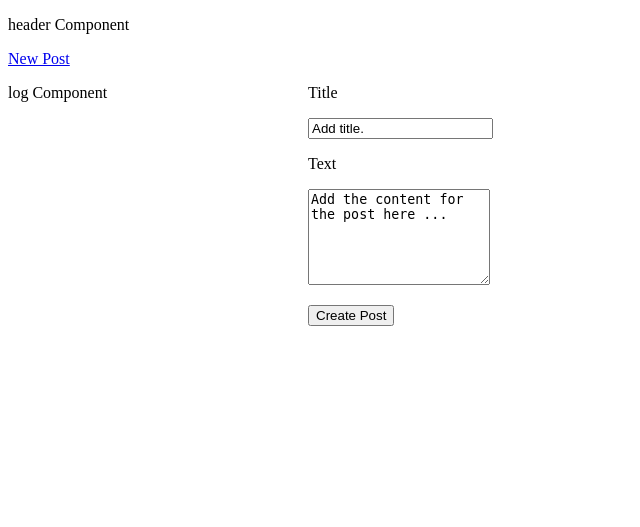
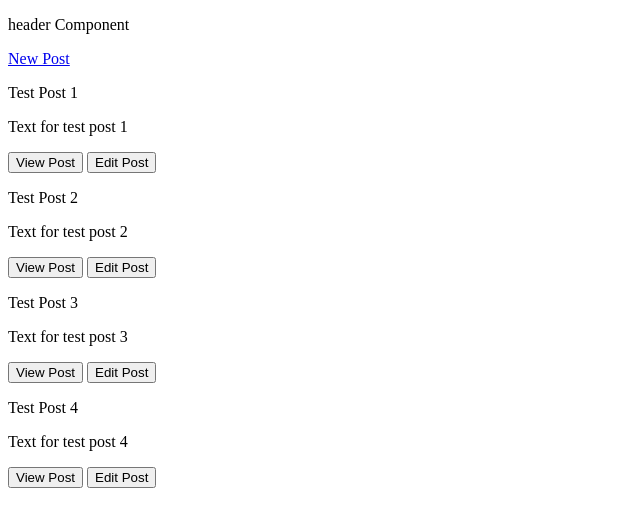
Before and after one commit to kpeter49/ITSC3155_Group21, a Flask app: page / in a window 1280 px wide. Shown: the top 527 px of the page, without its empty margins (0-640 px from the left). Run offline with Flask 2, Linux system fonts and the light colour scheme; data comes from the database, SQL or seed files in the repository; both versions use the stored data as it was after the commit.

Commit message:
Implemented edit post feature

```diff
--- a/app.py
+++ b/app.py
@@ -24,10 +24,17 @@ def home():
 
 
 # code for index function
-@app.route('/')
-@app.route('/index')
+@app.route('/', methods=['GET', 'POST'])
+@app.route('/index', methods=['GET', 'POST'])
 def index():
-    return render_template('index.html')
+    if request.method == 'POST':
+        if "view" in request.form.keys():
+            request.form['view']
+        elif "edit" in request.form.keys():
+            return redirect(url_for('edit', post_id=request.form['id']))
+
+    my_posts = db.session.query(Post).all()
+    return render_template('index.html', posts=my_posts)
 
 @app.route('/newpost', methods=['GET', 'POST'])
 def new_post():
@@ -48,9 +55,20 @@ def new_post():
     else:
         return render_template('post.html')
 
-@app.route('/edit')
-def edit():
-    return render_template('edit.html')
+@app.route('/edit/<post_id>', methods=['GET', 'POST'])
+def edit(post_id):
+    if request.method == 'POST':
+        title = request.form['title']
+        text = request.form['text']
+        post = db.session.query(Post).filter_by(id=post_id).one()
+        post.title = title
+        post.text = text
+        db.session.add(post)
+        db.session.commit()
+        return redirect(url_for('index'))
+    else:
+        my_post = db.session.query(Post).filter_by(id=post_id).one()
+        return render_template('edit.html', post=my_post)
 
 
 @app.route('/header')
--- a/templates/edit.html
+++ b/templates/edit.html
@@ -1,3 +1,15 @@
-{% macro editComponent() -%}
-    <p>Edit Component</p>
+{% macro editComponent(post) -%}
+    <div>
+        <form action="{{ post.id }}" method="POST">
+            <p><label>Title</label></p>
+            <p><input name="title" type="text" value="{{ post.title }}"/></p>
+            <p><label>Text</label></p>
+            <p>
+                <textarea name="text"  rows="6" cols="0" >{{ post.text }}</textarea>
+            </p>
+            <input type="submit" value="Create Post"/>
+        </form>
+    </div>
 {%- endmacro %}
+
+{{ editComponent(post) }}
--- a/templates/index.html
+++ b/templates/index.html
@@ -1,11 +1,11 @@
 {% import 'attach_image.html' as attach_image %}
-{% import 'edit.html' as edit %}
 {% import 'home.html' as home %}
 {% import 'login.html' as login %}
 {% import 'post.html' as post %}
 {% import 'register.html' as register %}
 {% import 'log.html' as log %}
 {% import 'header.html' as header %}
+{% import 'post_catalog.html' as catalog %}
 
 <!---- The homepage -->
 <!DOCTYPE html>
@@ -27,10 +27,10 @@
         </div>
         <div class="columnContainer">
             <div class="posts">
-                {{ log.logComponent() }} <!--- Posts log component -->
+                {{ catalog.catalogComponent(posts) }}
             </div>
             <div class="details">
-                {{ post.postComponent() }}
+
             </div>
         </div>
     </body>
--- a/templates/post_catalog.html
+++ b/templates/post_catalog.html
@@ -1,10 +1,13 @@
-{% macro catalogComponent() -%}
+{% macro catalogComponent(posts) -%}
    <div>
+        {% for post in posts %}
         <form action="" method="POST">
-            <p><label>Title</label></p>
-            <p><label>Text</label></p>
-            <input type="submit" value="View Post"/>
-            <input type="submit" value="Edit Post"/>
+            <input type="hidden" name="id" value="{{ post.id }}">
+            <p><label>{{ post.title }}</label></p>
+            <p><label>{{ post.text }}</label></p>
+            <input name="view" type="submit" value="View Post"/>
+            <input name="edit" type="submit" value="Edit Post"/>
         </form>
+        {% endfor %}
    </div>
 {%- endmacro %}
```
Also changed, not shown: class_forum_app.db.
